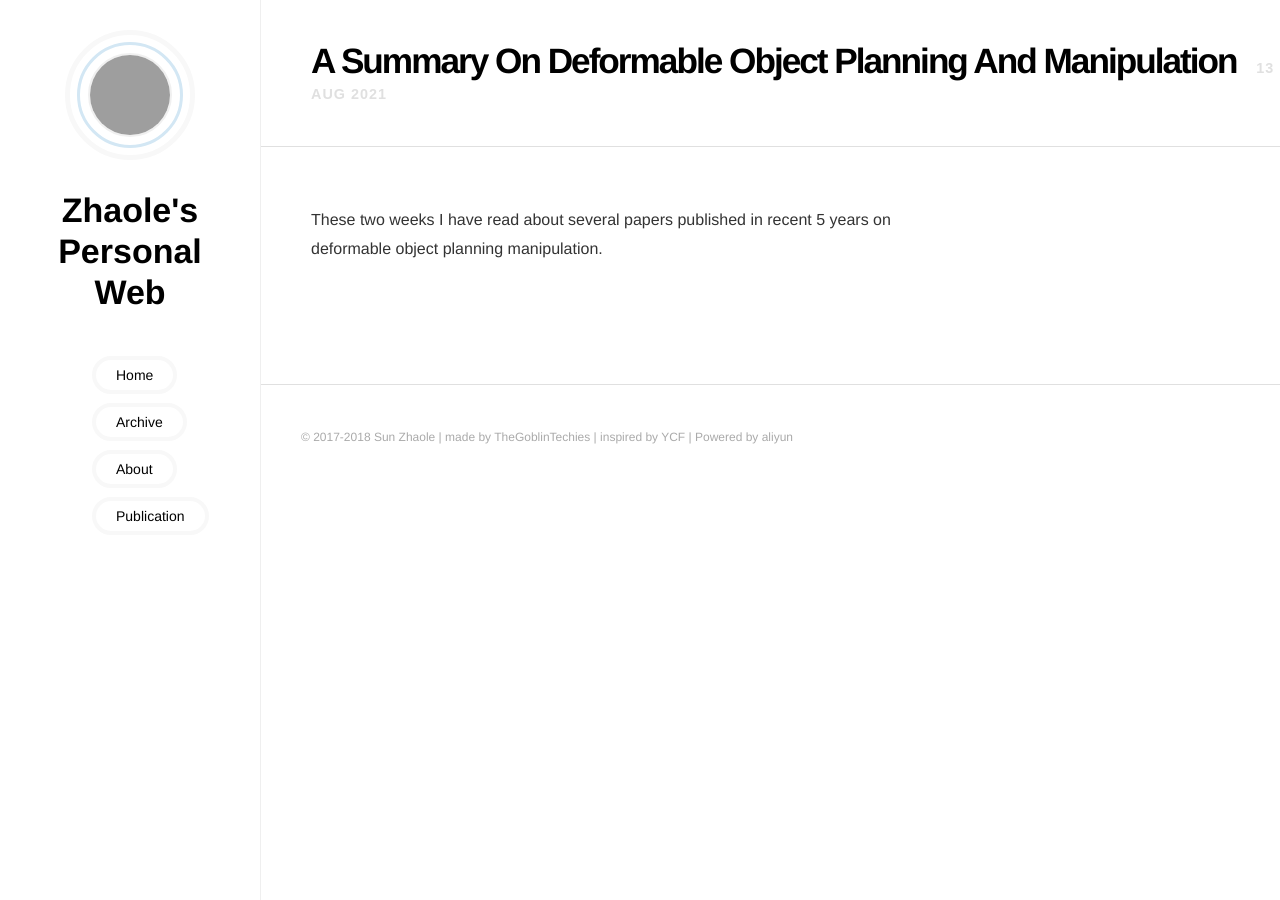
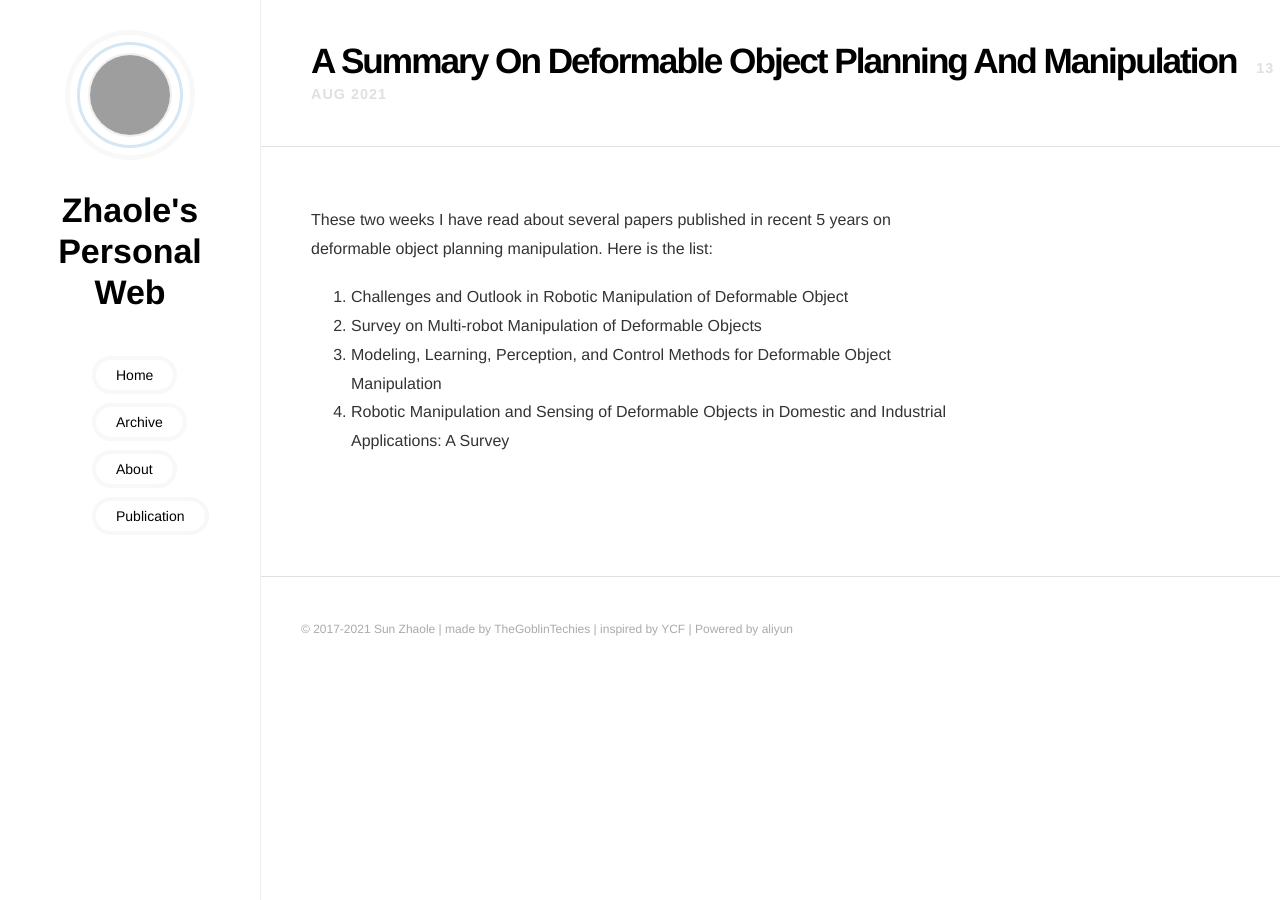
Before and after one commit to TheGoblinTechies/thegoblintechies.github.io, a Jekyll site: the page built from _posts/2021-08-13-A-Summary-on-Deformable-Object-Planning-and-Manipulation.md, in a window 1280 px wide. Built offline with Jekyll 4.4.1, drawn with Linux system fonts in a browser that asks for light colours; grey boxes are pictures that could not be loaded.

Commit message:
fix some error on publication site

```diff
--- a/_includes/footer.html
+++ b/_includes/footer.html
@@ -1,3 +1,3 @@
 <div id="footer">
-  &copy; 2017-2018 {{ site.author }} | made by <a href="https://github.com/TheGoblinTechies">TheGoblinTechies</a> | inspired by <a href="https://github.com/YCF/Farbtle">YCF</a> | Powered by aliyun
+  &copy; 2017-2021 {{ site.author }} | made by <a href="https://github.com/TheGoblinTechies">TheGoblinTechies</a> | inspired by <a href="https://github.com/YCF/Farbtle">YCF</a> | Powered by aliyun
 </div>
--- a/_posts/2021-08-13-A-Summary-on-Deformable-Object-Planning-and-Manipulation.md
+++ b/_posts/2021-08-13-A-Summary-on-Deformable-Object-Planning-and-Manipulation.md
@@ -2,4 +2,9 @@
 layout: post
 ---
 
-These two weeks I have read about several papers published in recent 5 years on deformable object planning manipulation.
+These two weeks I have read about several papers published in recent 5 years on deformable object planning manipulation. Here is the list:
+
+1. Challenges and Outlook in Robotic Manipulation of Deformable Object
+2. Survey on Multi-robot Manipulation of Deformable Objects
+3. Modeling, Learning, Perception, and Control Methods for Deformable Object Manipulation
+4. Robotic Manipulation and Sensing of Deformable Objects in Domestic and Industrial Applications: A Survey
```
Also changed, not shown: publication.md (+2 -2 lines).
